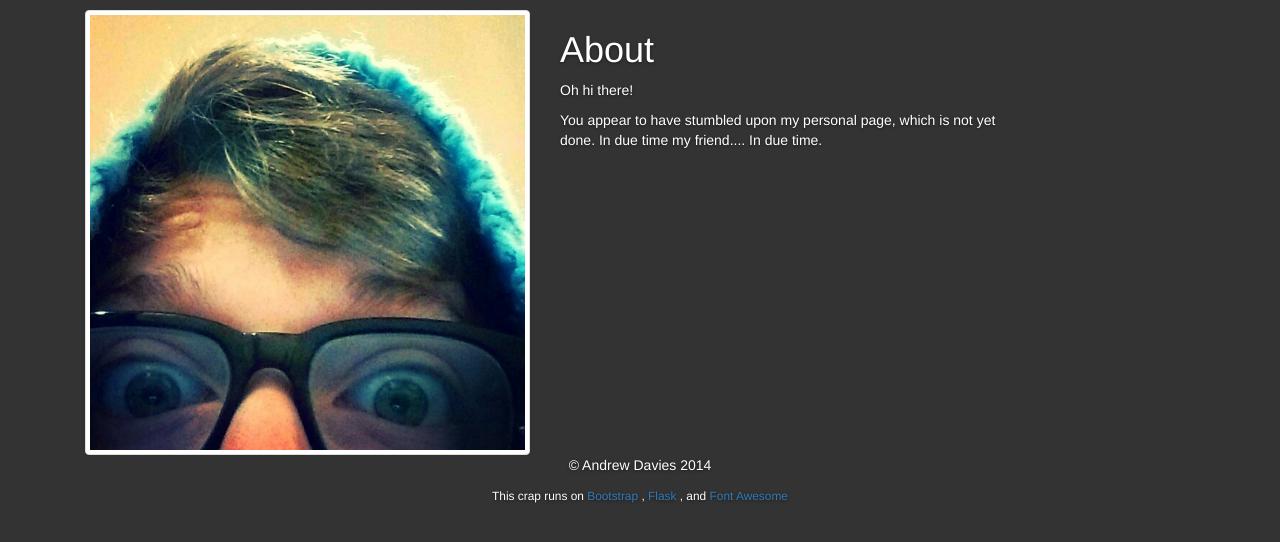
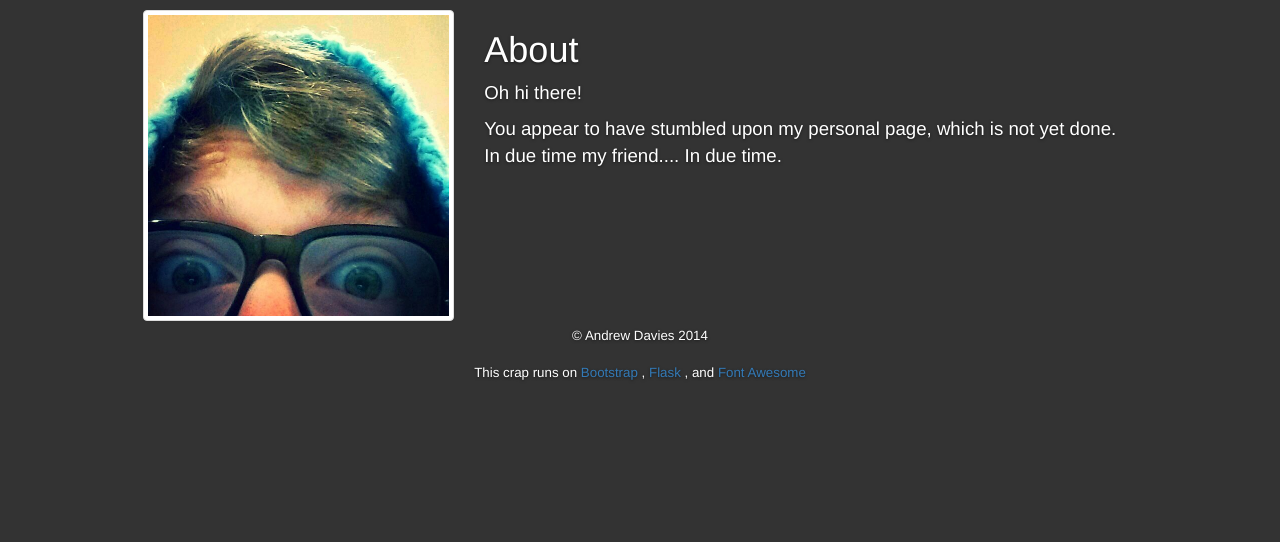
Before and after one commit to awdavies/personal_site, a Flask app: page / in a window 1280 px wide. Shown: the part 60-602 px from the top of the page. Run offline with Flask 2, Linux system fonts and the light colour scheme; some libraries are stand-ins or nearby versions.

Commit message:
Fixed up some indenting.  Added in rows instead of containers.

```diff
--- a/static/main.css
+++ b/static/main.css
@@ -8,6 +8,12 @@ body {
   /* text-align: center; */
   text-shadow: 0 1px 3px rgba(0,0,0,.5);
 }
+p {
+  font-size: 14pt;
+}
+small {
+  font-size: 10pt;
+}
 .fa {
   color: #fff;
 }
--- a/templates/index.html
+++ b/templates/index.html
@@ -48,11 +48,12 @@
 </div><!--./navbar-->
 
 <!-- Main stuff -->
-<div id="about" class="container">
-  <div class="col-md-5">
+<div class="container" style="width: 80%">
+  <div id="about" class="row">
+    <div class="col-md-4 span4">
       <img src="static/mahface.jpeg" title="Help!  I'm trapped in here!" class="img-thumbnail"></img>
     </div>
-  <div class="col-md-5">
+    <div class="col-md-8 span8">
       <h1>About</h1>
       <p>
         Oh hi there!
@@ -63,13 +64,13 @@
       </p>
     </div>
   </div>
-<div id="projects" class="container">
+  <div id="projects" class="row">
   </div>
-<div id="contact" class="container">
+  <div id="contact" class="row">
   </div>
-<div id="legalese" class="container">
+  <div id="legalese" class="row">
     <div class="col-mod-10">
-    <p class="text-center name">© Andrew Davies 2014</p>
+      <p class="text-center name"><small>© Andrew Davies 2014</small></p>
       <p class="text-center">
         <small>
           This crap runs on
@@ -82,5 +83,6 @@
       </p>
     </div>
   </div>
+</div>
 </body>
 </html>
```
Lines whose indentation alone changed are shown as unchanged.
